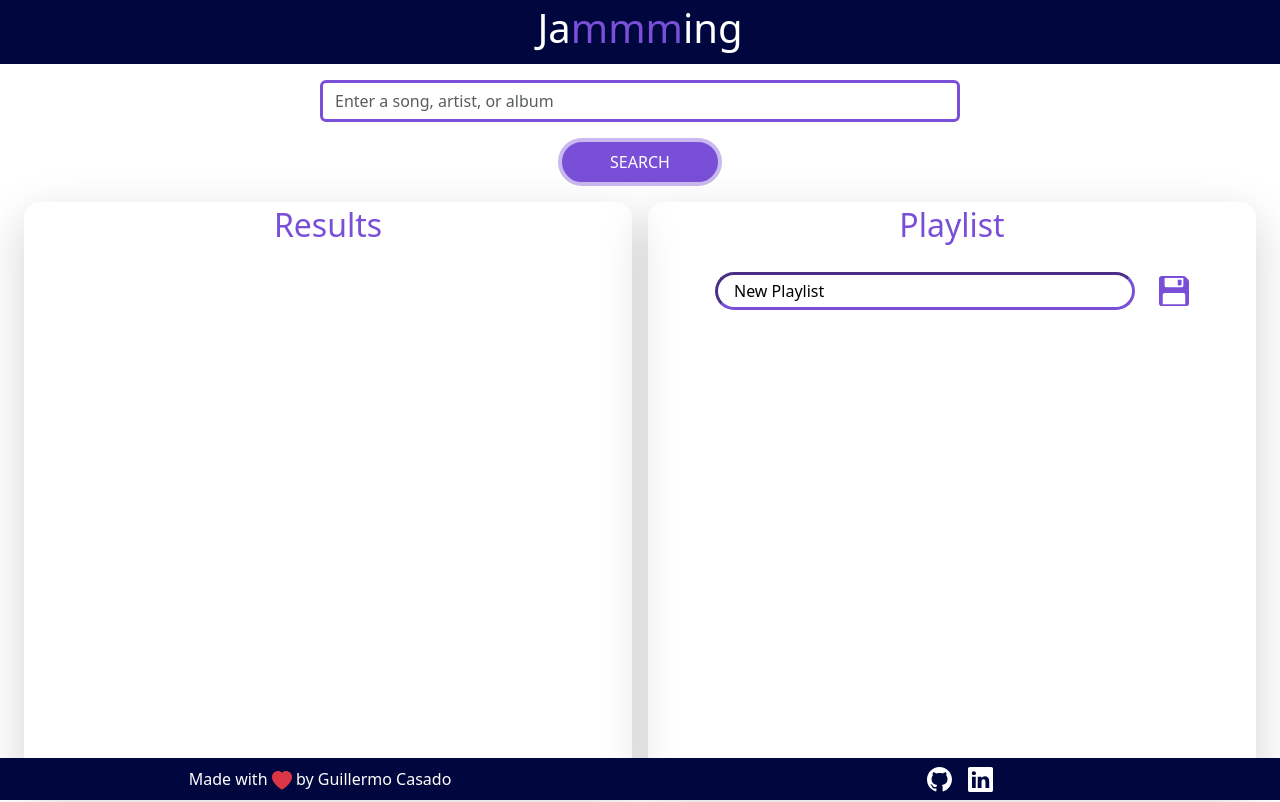
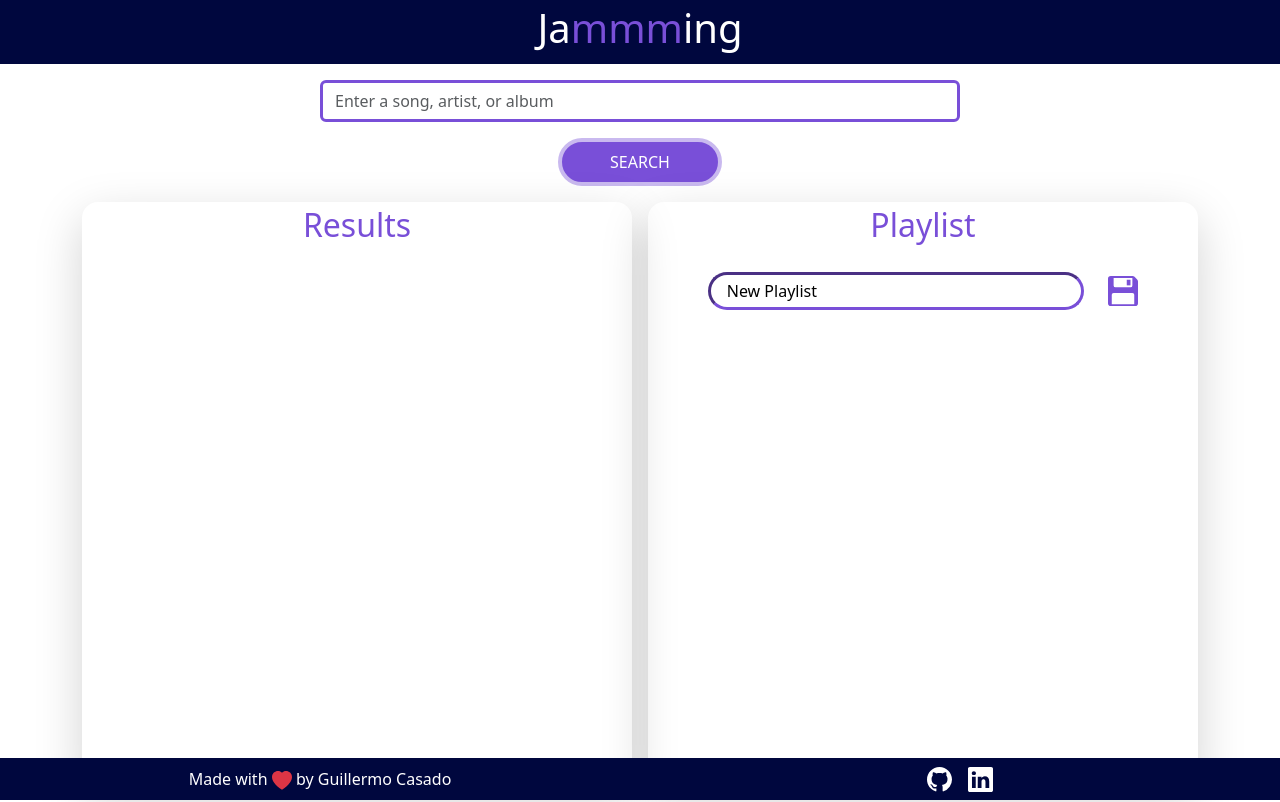
Before and after one commit to TheScientist137/Jammming, a React (Create React App) app: page / in a window 1280 px wide. Built offline with nearby package versions, Linux system fonts and the light colour scheme.

Commit message:
change on view, applied container

```diff
--- a/src/components/App/App.jsx
+++ b/src/components/App/App.jsx
@@ -96,7 +96,7 @@
         searchTerm={searchTerm}
         onTermChange={setSearchTerm}
       />
-      <div className='h-75 mx-4 d-flex justify-content-center'>
+      <div className='container h-75 d-flex justify-content-center'>
         <SearchResults searchResults={searchResults} onAdd={addTrack} />
         <Playlist
           name={playlistName}
--- a/src/util/Spotify.js
+++ b/src/util/Spotify.js
@@ -1,4 +1,4 @@
-const clientId = 'a0adec2a386e463780f8df55d499ecb9'
+const clientId = '53d6e3c7f31f4aec9439d97a02b3dbfb'
 const redirectURI = 'http://localhost:3000/callback'
 let accessToken = ''
 let tokenExpirationTime = 0
```
